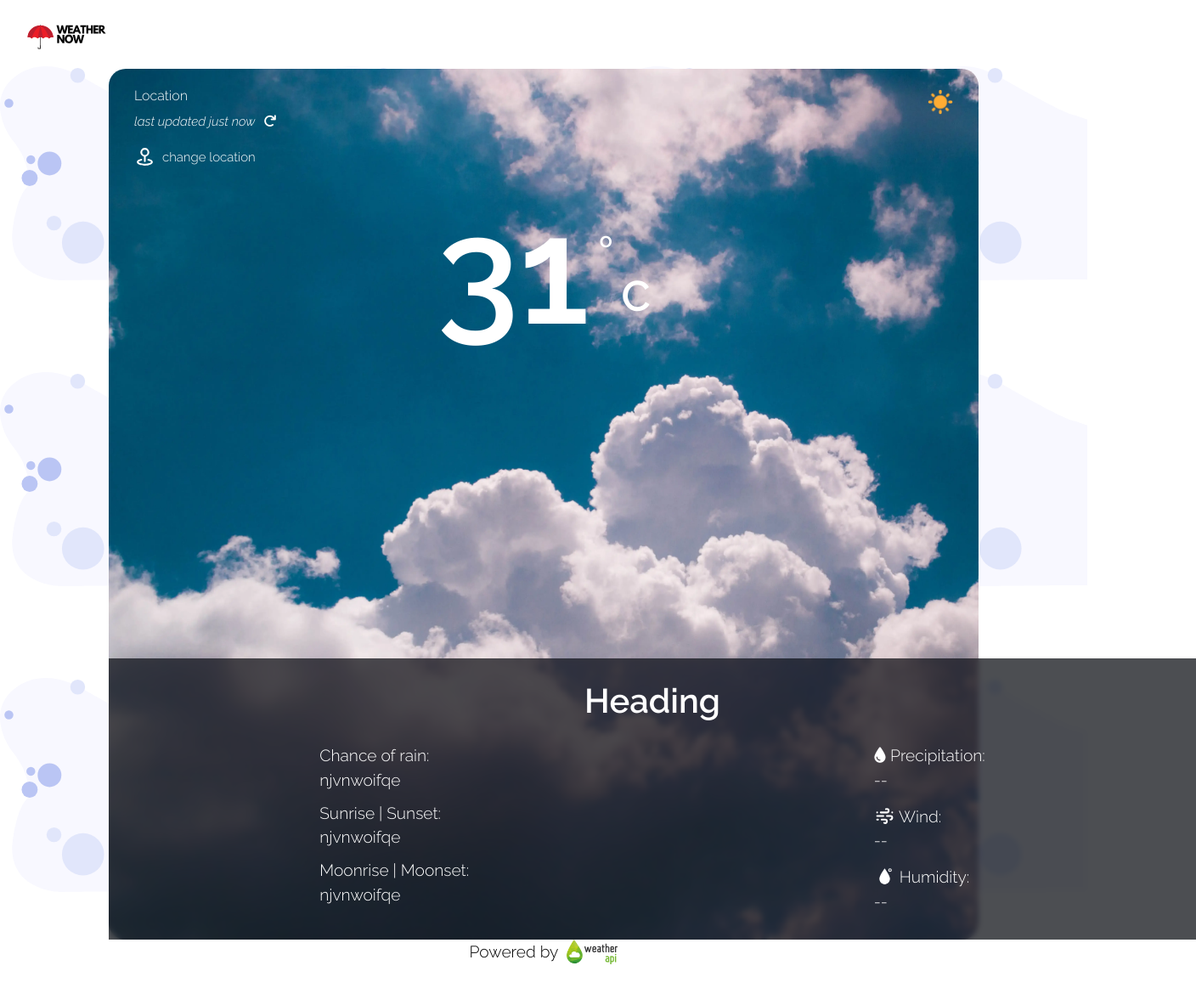
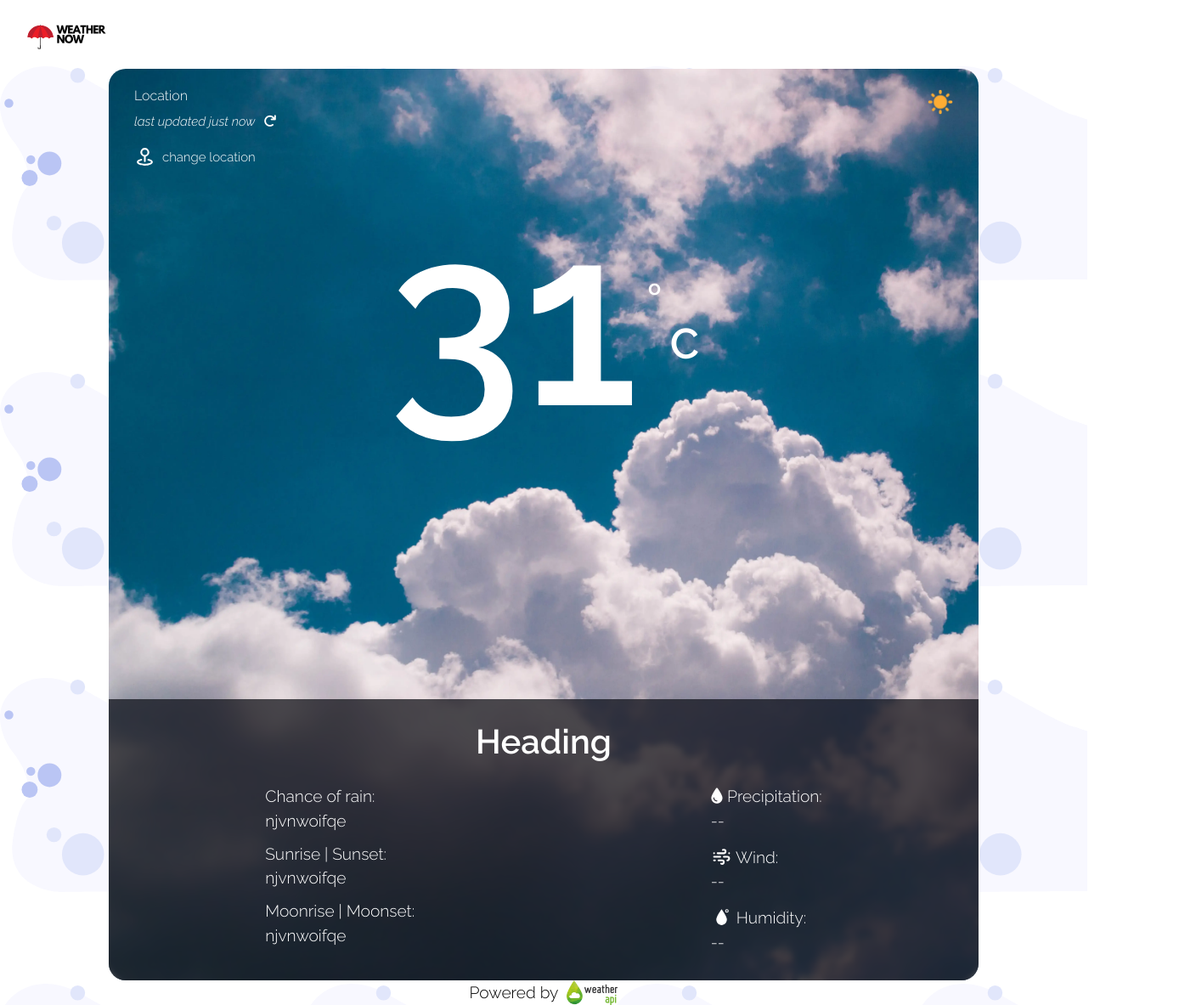
Before and after one commit to Kudadjie/WeatherApp_2.0, a React (Vite) app: page / in a window 1280 px wide. Shown: the whole page at 85% size, 1408 px wide, since content can reach past the window. Before the commit the page ends 1135 px from the top, so only its background shows below. Built offline with nearby package versions, Linux system fonts and the light colour scheme.

Commit message:
Cleaned house and adjusted for views

```diff
--- a/src/components/interface/InfoSectionBrief.jsx
+++ b/src/components/interface/InfoSectionBrief.jsx
@@ -1,13 +1,19 @@
 import locationPin from "../../assets/images/icons/location.svg";
 import dayIcon from "../../assets/images/icons/dayNight/sun.png";
-// import weatherSVG from "../../assets/images/icons/weather/64x64/day/143.png";
 
 // import nightIcon from "../../assets/images/icons/dayNight/moon.png";
 
 import "./scss/InfoSectionBrief.scss";
 export default function InfoSectionBrief() {
-  //Based on state
-  // const renderWeatherImage = <img src={weatherSVG} alt="#" width="60%" />
+  const Icon = (
+    <img
+      src={dayIcon}
+      alt="#"
+      width="30"
+      height="30"
+      style={{ marginTop: "10px" }}
+    />
+  );
   return (
     <section>
       <div className="infoSectionBriefUpper">
@@ -32,21 +38,12 @@ export default function InfoSectionBrief() {
           </span> */}
           </button>
         </div>
-
-        <img
-          src={dayIcon}
-          alt="#"
-          width="30"
-          height="30"
-          style={{ marginTop: "10px" }}
-        />
+        {Icon}
         {/* Conditionally render */}
         {/* <img src={nightIcon} alt="#" width="40" height="40" /> */}
       </div>
       {/* Only for mobile */}
       <div className="infoSectionBriefLower">
-        {/* render only in non mobile views and dynamically chosen*/}
-        {/* renderWeatherImage */}
         <div className="infoSectionBriefLower__temperature">
           <h1>31</h1>
           <div className="infoSectionBriefLower__temperatureUnit">
--- a/src/components/interface/scss/InfoSectionBrief.scss
+++ b/src/components/interface/scss/InfoSectionBrief.scss
@@ -39,7 +39,7 @@
 //Show this section only in desktop
 .infoSectionBriefLower {
   margin-top: 20px;
-  margin-bottom: 46vh;
+  margin-bottom: 51vh;
   display: flex;
   flex-direction: column;
   align-items: center;
@@ -51,7 +51,7 @@
 
   &__temperature h1 {
     margin-right: 12px;
-    font-size: 11rem;
+    font-size: 9rem;
   }
 
   &__temperatureUnit {
@@ -77,5 +77,20 @@
 }
 
 //Tablet
-
+@media screen and (min-width: 760px) and (max-width: 1024px) {
+  .infoSectionBriefLower {
+    margin-bottom: 30vh;
+    &__temperature h1 {
+      font-size: 11rem;
+    }
+  }
+}
 //Desktop
+@media (min-width: 1024px) {
+  .infoSectionBriefLower {
+    margin-bottom: 38vh;
+    &__temperature h1 {
+      font-size: 18rem;
+    }
+  }
+}
--- a/src/components/interface/scss/InfoSectionDetailed.scss
+++ b/src/components/interface/scss/InfoSectionDetailed.scss
@@ -3,8 +3,9 @@
 .infoSectionDetailed {
   backdrop-filter: blur(3px) saturate(180%);
   background-color: rgb(16 19 24 / 75%);
-  width: 100vw;
   padding: 30px 10px;
+  border-bottom-left-radius: 20px;
+  border-bottom-right-radius: 20px;
 
   &__heading {
     margin: 0 auto;
```
